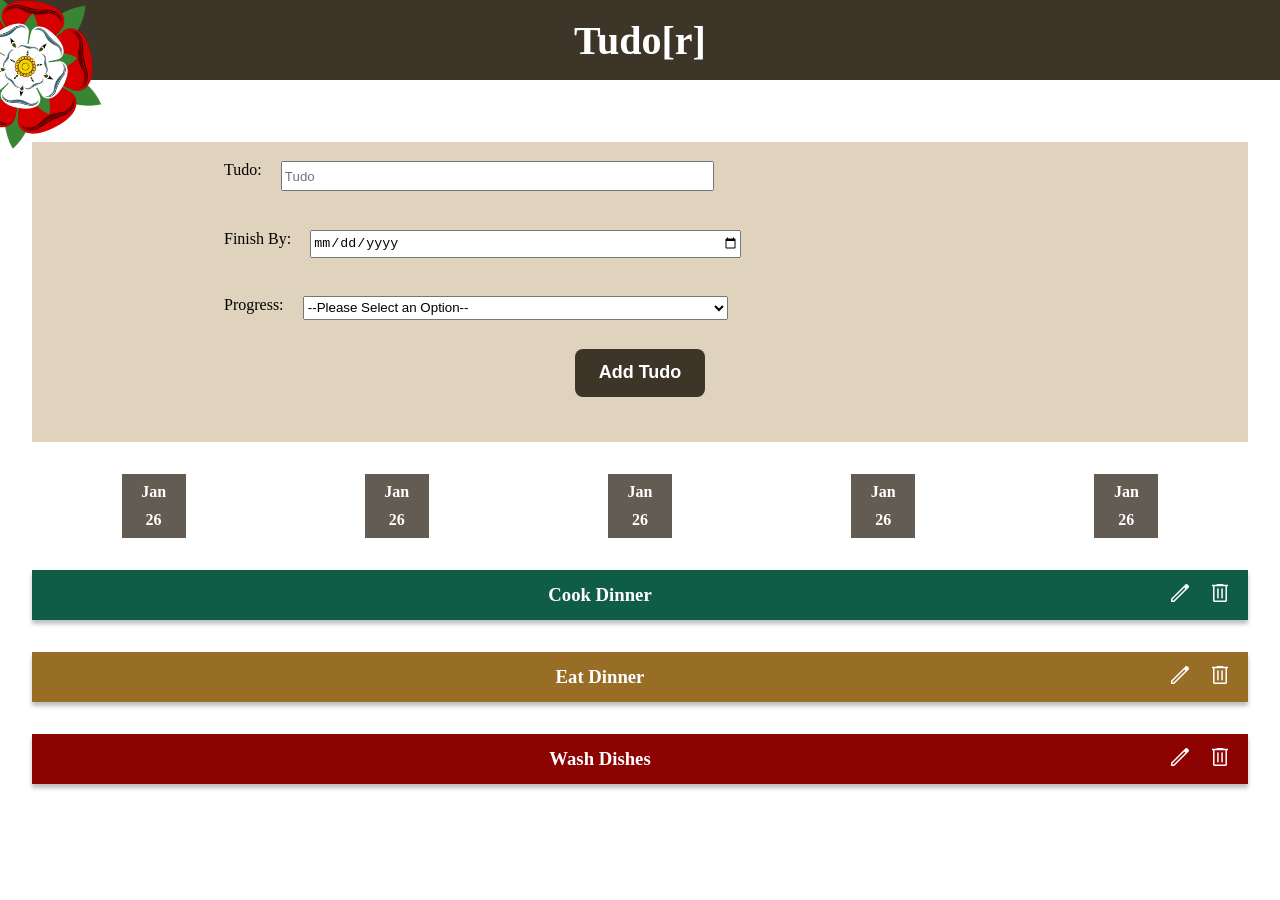
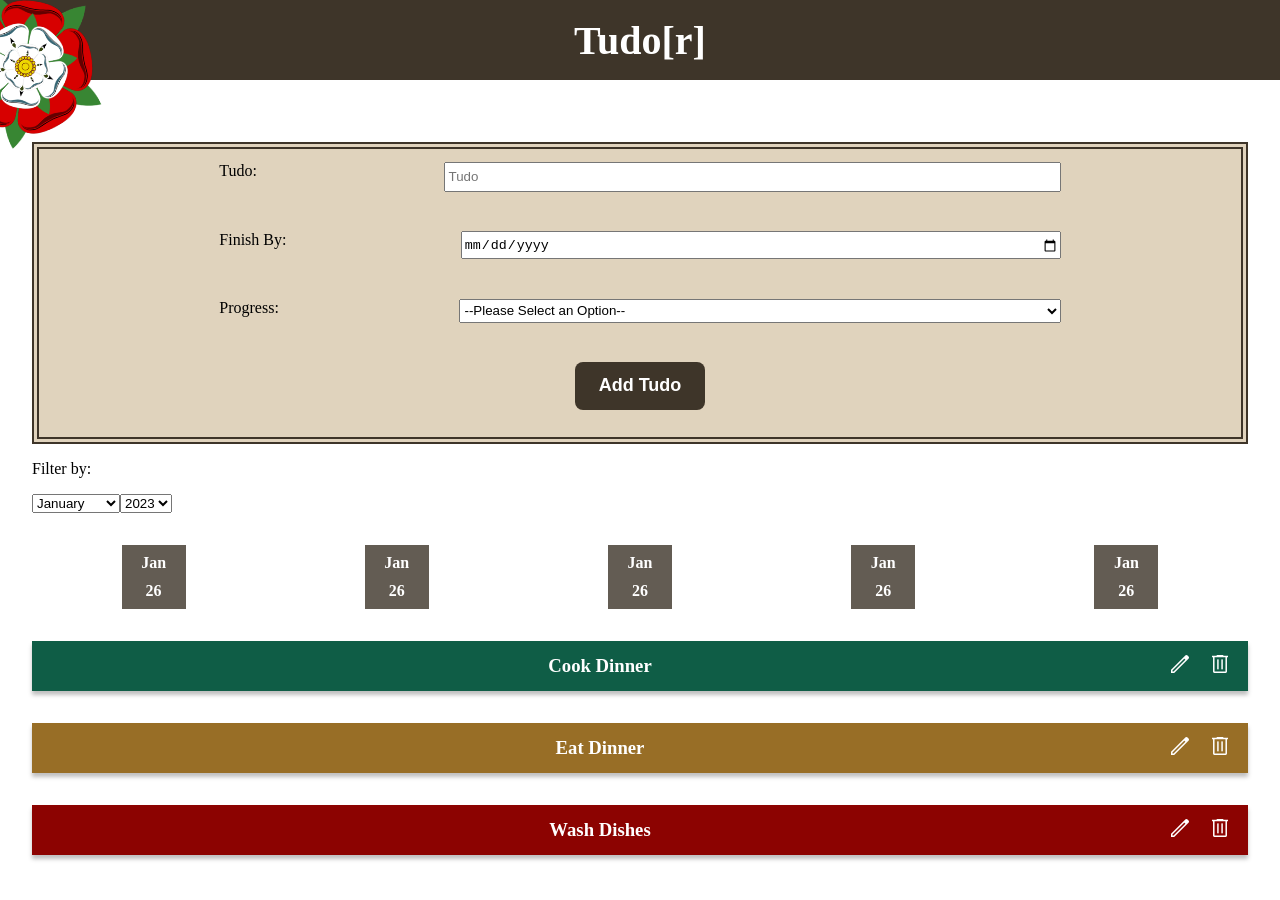
Before and after one commit to houstonmp/Tudo-r, a React (Vite) app: page / in a window 1280 px wide. Shown: the top 900 px of the page. Built offline with nearby package versions, Linux system fonts and the light colour scheme; a web font is replaced by a local one.

Commit message:
Added Filter to the app, Returns Date name and Year

```diff
--- a/src/components/Cont.jsx
+++ b/src/components/Cont.jsx
@@ -65,7 +65,7 @@ const Container = () => {
                 <DateManager ></DateManager>
             </section>
             <section>
-                <TodoMan isDisplay={isDisplay} TodoArr={TodoArr} delTodo={deleteHandler}></TodoMan>
+                <TodoMan isDisplay={isDisplay} TodoArr={TodoArr} delTodo={deleteHandler} ></TodoMan>
             </section>
         </div>
 
--- a/src/components/datecomponent/DateManager.jsx
+++ b/src/components/datecomponent/DateManager.jsx
@@ -1,11 +1,73 @@
+import React, { useState } from 'react';
+
 import DateItem from './DateItem';
+import DateSelect from './DateSelect';
 // import Form from './Form'
 
 import styles from './DateManager.module.css';
 
+const TODAYS_DATE = new Date()
+
 
 const DateManager = () => {
+
+    const [filterDate, setDate] = useState({
+        month: TODAYS_DATE.getMonth(),
+        year: TODAYS_DATE.getFullYear()
+    });
+
+    const initOptions = () => {
+        const currentYear = parseInt(TODAYS_DATE.getFullYear());
+        const yearArr = [];
+        for (let i = currentYear; i < currentYear + 100; i++) {
+            yearArr.push(i);
+        }
+        return yearArr;
+    }
+
+    const monthHandler = (newMonth) => {
+        setDate((prevState) => {
+            return {
+                month: newMonth,
+                year: prevState.year
+            }
+        })
+    }
+
+    const yearHandler = (newYear) => {
+        setDate((prevState) => {
+            return {
+                month: prevState.month,
+                year: newYear
+            }
+        })
+    }
+
+    const options = {
+        years: initOptions(),
+        months: [
+            'January',
+            'February',
+            'March',
+            'April',
+            'May',
+            'June',
+            'July',
+            'August',
+            'September',
+            'October',
+            'November',
+            'December'
+        ]
+    };
+
     return (
+        <div>
+            <div className="filter">
+                <p>Filter by:</p>
+                <DateSelect valueType="month" value={filterDate.month} options={options.months} onSaveDate={monthHandler} />
+                <DateSelect valueType="year" value={filterDate.year} options={options.years} onSaveDate={yearHandler} />
+            </div>
             <article className={`${styles['date-man']}`}>
                 {/* <Form /> */}
                 <DateItem />
@@ -14,6 +76,7 @@ const DateManager = () => {
                 <DateItem />
                 <DateItem />
             </article >
+        </div >
     )
 }
 
--- a/src/components/datecomponent/DateManager.module.css
+++ b/src/components/datecomponent/DateManager.module.css
@@ -4,3 +4,13 @@
     justify-content: space-around;
     margin: 2rem 0;
 }
+
+.filter {
+    display: flex;
+    flex-direction: row;
+    justify-content: flex-end;
+}
+
+.filter * {
+    margin: 15px;
+}
--- /dev/null
+++ b/src/components/datecomponent/DateSelect.jsx
@@ -0,0 +1,18 @@
+const DateSelect = (props) => {
+
+    const onSelectDate = (e) => {
+        console.log(e.target.value);
+    }
+
+    return (<select defaultValue={props.value} onChange={onSelectDate}>
+        {props.options.map((el, index) => {
+            if (props.valueType === "months")
+                return <option key={index} value={index + 1} >{el}</option>;
+            else
+                return <option key={el} value={el} >{el}</option>;
+        })}
+        {/* <SelectItems></SelectItems> */}
+    </select>);
+}
+
+export default DateSelect;
--- a/src/components/form/Form.jsx
+++ b/src/components/form/Form.jsx
@@ -68,8 +68,9 @@ const Form = (props) => {
                 <option value="finished">Finished</option>
             </select>
         </div>
-
-        <button className="button" type="submit">Add Tudo</button>
+        <div className='submitItem'>
+            <button className="button" type="submit">Add Tudo</button>
+        </div>
     </form >
 }
 
--- a/src/components/form/Form.module.css
+++ b/src/components/form/Form.module.css
@@ -1,14 +1,16 @@
 .form {
     background-color: #E0D3BD;
-    height: 300px;
+    height: 18rem;
     margin-top: 30px;
     display: flex;
     flex-direction: column;
     align-items: center;
+    border: 7px double #3e3529;
 }
 
 .form * {
-    margin: .6rem;
+    margin-top: .4rem;
+    flex-grow: 1;
 }
 
 .form input {
@@ -29,6 +31,12 @@
     align-content: space-around;
 }
 
+.submitItem {
+    display: flex;
+    flex-direction: row;
+    justify-content: flex-end;
+}
+
 .button {
     display: inline-block;
     outline: 0;
@@ -42,6 +50,7 @@
     font-weight: 700;
     line-height: 1;
     transition: transform 200ms, background 200ms;
+    max-height: 30px;
 }
 
 .button:hover {
--- a/src/components/todos/TodoMan.css
+++ b/src/components/todos/TodoMan.css
@@ -6,7 +6,6 @@ article {
 .todo-man {
     flex-direction: column;
     justify-content: flex-start;
-    height: 40vh;
 }
 
 aside {
@@ -17,13 +16,8 @@ aside {
     display: flex;
     align-items: center;
     justify-content: flex-end;
-    /* filter: drop-shadow(0 4px 4px #404040); */
     box-shadow: 0px 4px 4px rgba(0, 0, 0, 0.25);
 }
-
-/* aside h3 {
-    text-align: center;
-} */
 
 aside.finished {
     background-color: #0F5D46;
```
Lines whose indentation alone changed are shown as unchanged.
